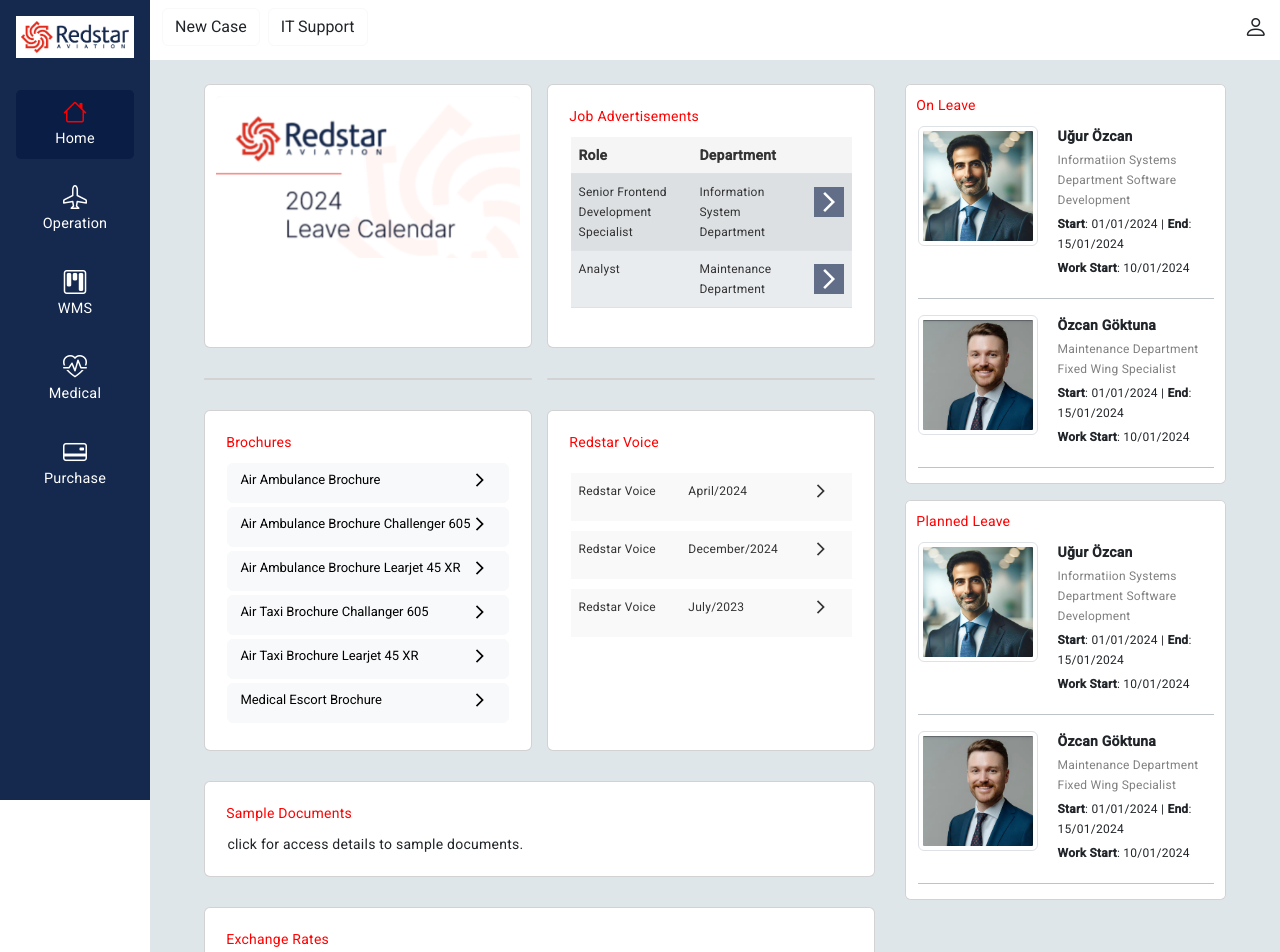
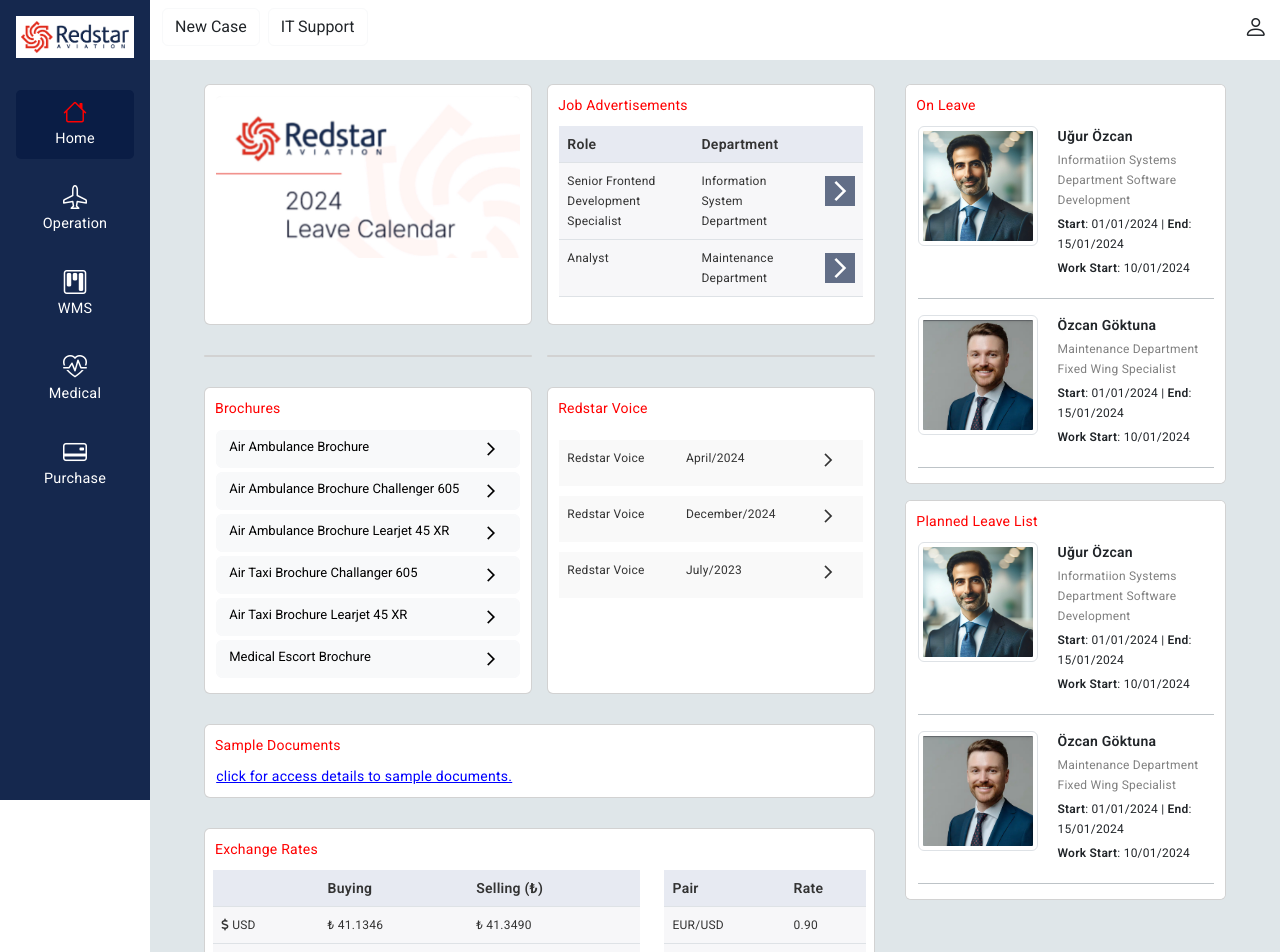
Before and after one commit to emraoruc/redstar, an Angular app: page /home in a window 1280 px wide. Shown: the top 952 px of the page. Built offline with nearby package versions, Linux system fonts and the light colour scheme.

Commit message:
edited home page

```diff
--- a/angular.json
+++ b/angular.json
@@ -41,7 +41,9 @@
               "node_modules/bootstrap-icons/font/bootstrap-icons.css",
               "src/styles.scss"
             ],
-            "scripts": [],
+            "scripts": [
+              "node_modules/chart.js/dist/chart.js"
+            ],
             "server": "src/main.server.ts",
             "prerender": true,
             "ssr": {
@@ -53,13 +55,13 @@
               "budgets": [
                 {
                   "type": "initial",
-                  "maximumWarning": "500kB",
-                  "maximumError": "1MB"
+                  "maximumWarning": "2mb",
+                  "maximumError": "2.5mb"
                 },
                 {
                   "type": "anyComponentStyle",
-                  "maximumWarning": "2kB",
-                  "maximumError": "4kB"
+                  "maximumWarning": "3kB",
+                  "maximumError": "5kB"
                 }
               ],
               "outputHashing": "all"
--- a/package.json
+++ b/package.json
@@ -25,12 +25,14 @@
     "@angular/platform-server": "^17.0.0",
     "@angular/router": "^17.0.0",
     "@angular/ssr": "^17.0.0",
+    "@fortawesome/fontawesome-free": "^6.0.0",
     "@ngrx/effects": "^17.0.0",
     "@ngrx/entity": "^17.0.0",
     "@ngrx/store": "^17.0.0",
     "@ngrx/store-devtools": "^17.0.0",
     "bootstrap": "^5.3.3",
     "bootstrap-icons": "^1.11.3",
+    "chart.js": "^3.1.1",
     "express": "^4.18.2",
     "popper.js": "^1.16.1",
     "rxjs": "~7.8.0",
--- a/src/app/app.module.ts
+++ b/src/app/app.module.ts
@@ -7,7 +7,8 @@
 import { LayoutModule } from './layout/layout.module';
 import { PagesModule } from './pages/pages.module';
 import { provideAnimationsAsync } from '@angular/platform-browser/animations/async';
-import { ModalModule } from './components/modal/modal.module'; // Yolu kontrol edin
+import { ModalModule } from './components/modal/modal.module';
+import { BrowserAnimationsModule } from '@angular/platform-browser/animations'; // Yolu kontrol edin
 
 
 
@@ -21,7 +22,8 @@
     AppRoutingModule,
     LayoutModule,
     ModalModule,
-    PagesModule
+    PagesModule,
+    BrowserAnimationsModule
 
   ],
   providers: [
--- a/src/app/pages/home/home.component.html
+++ b/src/app/pages/home/home.component.html
@@ -14,7 +14,7 @@
             </div>
 
             <!-- Kutucuk 2: İş İlanları -->
-          <div *ngSwitchCase="'jobAdvertisements'" class="card-body ">
+            <div *ngSwitchCase="'jobAdvertisements'" class="job-table">
               <div class="card-header">{{ box.title }}</div>
               <div class="card-body">
                 <table class="table table-striped ">
@@ -40,18 +40,18 @@
             </div>
 
             <!-- Kutucuk 4: Broşürler -->
-          <div *ngSwitchCase="'brochures'" class="card-body">
+            <div *ngSwitchCase="'brochures'">
               <div class="card-header">{{ box.title }}</div>
               <div class="card-body brouchures">
                 <button *ngFor="let button of box.buttons" class="btn btn-light mb-1 w-100 text-left">
                   {{ button.text }}
-                <mat-icon style="float: right;font-size: 16px;margin-top:2px;">arrow_forward_ios</mat-icon>
+                  <mat-icon style="float: right;font-size: 16px;position: relative;top:4px;">arrow_forward_ios</mat-icon>
                 </button>
               </div>
             </div>
 
             <!-- Kutucuk 5: Etkinlikler -->
-          <div *ngSwitchCase="'voice'" class="card-body voice">
+            <div *ngSwitchCase="'voice'" class="voice">
               <div class="card-header">{{ box.title }}</div>
               <div class="card-body">
                 <table class="table">
@@ -61,7 +61,7 @@
                       <td>{{ event.text }}</td>
                       <td>{{ event.date }}</td>
                       <td class="text-right">
-                      <mat-icon style="font-size: 16px;margin-top:2px;">arrow_forward_ios</mat-icon>
+                        <mat-icon style="font-size: 16px;position: relative;top:4px;">arrow_forward_ios</mat-icon>
 
                       </td>
                     </tr>
@@ -72,17 +72,17 @@
 
 
             <!-- Kutucuk 6: Örnek Dokümanlar -->
-          <div *ngSwitchCase="'sampleDocuments'" class="card-body">
+            <div *ngSwitchCase="'sampleDocuments'" >
               <div class="card-header">{{ box.title }}</div>
               <div class="card-body">
-              <a *ngFor="let link of box.links" [href]="link.url" class="d-block">
+                <a *ngFor="let link of box.links" [href]="link.url" class="d-block" style="color: blue;text-decoration: underline;">
                   {{ link.text }}
                 </a>
               </div>
             </div>
 
             <!-- Kutucuk 7: Döviz Kurları -->
-          <div *ngSwitchCase="'exchangeRates'" class="card-body">
+            <div *ngSwitchCase="'exchangeRates'" class="job-table">
               <div class="card-header">{{ box.title }}</div>
               <div class="card-body d-flex flex-wrap">
                 <div class="row">
@@ -91,14 +91,15 @@
                   <table class="table table-striped ">
                     <thead>
                       <tr>
-                      <th>Currency</th>
+                        <th></th>
                         <th>Buying</th>
                         <th>Selling (₺)</th>
                       </tr>
                     </thead>
                     <tbody>
                       <tr *ngFor="let rate of box.rates">
-                      <td>{{ rate.currency }}</td>
+                        <td> <i [ngClass]="rate.flagClass"></i>
+                          {{ rate.currency }}</td>
                         <td>₺ {{ rate.buying }}</td>
                         <td>₺ {{ rate.selling }}</td>
                       </tr>
@@ -117,7 +118,9 @@
                     </thead>
                     <tbody>
                       <tr *ngFor="let crossRate of box.crossRates">
-                      <td>{{ crossRate.pair }}</td>
+                        <td>
+
+                          {{ crossRate.pair }}</td>
                         <td>{{ crossRate.rate }}</td>
                       </tr>
                     </tbody>
--- a/src/app/pages/home/home.component.scss
+++ b/src/app/pages/home/home.component.scss
@@ -38,6 +38,7 @@
   display: flex;
   flex-direction: column;
   max-height: 400px;
+  overflow-x: hidden; // Yüksekliği aşılan içerik için kaydırma çubuğu
   overflow-y: auto; // Yüksekliği aşılan içerik için kaydırma çubuğu
   padding: 0;
   flex: 1 0 48%; // İki kart olacak şekilde genişlik
@@ -104,6 +105,7 @@
 .table thead th {
   background-color: #f5f5f5; // Açık gri başlık arka planı
   color: #333; // Başlık metni rengi
+  font-weight: bold;
 }
 
 .table tbody td {
--- a/src/assets/data.json
+++ b/src/assets/data.json
@@ -50,7 +50,7 @@
 
     {
       "type": "plannedLeave",
-      "title": "Planned Leave",
+      "title": "Planned Leave List",
       "employees": [
         {
           "name": "Uğur Özcan",
@@ -115,9 +115,9 @@
       "type": "exchangeRates",
       "title": "Exchange Rates",
       "rates": [
-        { "currency": "USD", "buying": "41.1346", "selling": "41.3490" },
-        { "currency": "EUR", "buying": "44.0500", "selling": "44.2700" },
-        { "currency": "GBP", "buying": "51.9000", "selling": "52.1400" }
+        { "currency": "USD", "buying": "41.1346", "selling": "41.3490","flagClass": "fab fa-usd" },
+        { "currency": "EUR", "buying": "44.0500", "selling": "44.2700","flagClass": "fab fa-euro-sign" },
+        { "currency": "GBP", "buying": "51.9000", "selling": "52.1400","flagClass": "us-flag" }
       ],
       "crossRates": [
         { "pair": "EUR/USD", "rate": "0.90" },
--- a/src/index.html
+++ b/src/index.html
@@ -9,6 +9,9 @@
 
   <link href="https://fonts.googleapis.com/css2?family=Roboto:wght@300;400;500&display=swap" rel="stylesheet">
   <link href="https://fonts.googleapis.com/icon?family=Material+Icons" rel="stylesheet">
+  <link href="https://fonts.googleapis.com/css?family=Roboto:300,400,500,600&display=swap" rel="stylesheet">
+  <link rel="stylesheet" href="https://cdnjs.cloudflare.com/ajax/libs/font-awesome/6.0.0-beta3/css/all.min.css">
+
 </head>
 <body class="mat-typography">
   <app-root></app-root>
--- a/src/styles.scss
+++ b/src/styles.scss
@@ -92,3 +92,4 @@
 
 html, body { height: 100%; }
 body { margin: 0; font-family: Roboto, "Helvetica Neue", sans-serif; }
+@import '@fortawesome/fontawesome-free/css/all.css';
```
Also changed, not shown: 1 other file (tests, documents, lock files or other folders). Lines whose indentation alone changed are shown as unchanged.
